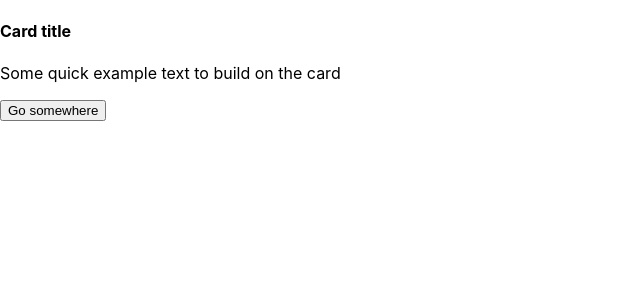
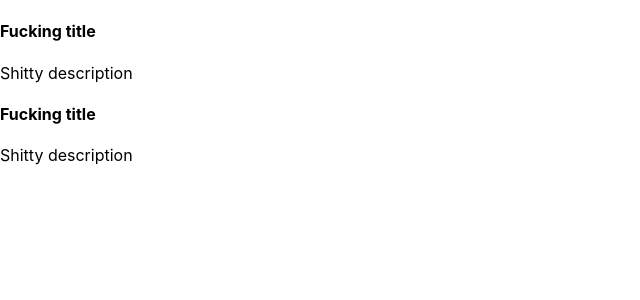
Before and after one commit to Nikrbb/ReactLearning, a React (Create React App) app in the folder react-app/: page / in a window 1280 px wide. Shown: the top 300 px of the page, without its empty margins (0-640 px from the left). Built offline with nearby package versions, Linux system fonts and the light colour scheme.

Commit message:
trying to pass props

```diff
--- a/react-app/src/App.js
+++ b/react-app/src/App.js
@@ -1,11 +1,13 @@
 import './App.css';
-import QuickExample from "./Components/Card";
+import Card from "./Components/Card";
+const title = 'Fucking title'
+const text = 'Shitty description'
 function App() {
-  // const array = ['https://ru.reactjs.org/docs/components-and-props.html', 'https://ru.reactjs.org/docs/rendering-elements.html']
   return (
       <>
-        <QuickExample />
-        {/*<QuickExample arr={array} />;*/}
+        <Card title={title} />
+        <Card text={text} />
+        <Card title={title} text={text}/>
       </>
   );
 }
--- a/react-app/src/Components/Card.jsx
+++ b/react-app/src/Components/Card.jsx
@@ -1,33 +1,28 @@
-function QuickExample (prop) {
-    const { arr } = prop
-    function randomLink (links = arr) {
-        Array.isArray(links)
-        return Array.isArray(links) ?
-            links[Math.abs(Math.floor(Math.random() * links.length - 1))]
-            : links
+import React from "react";
+
+function TitleText (props) {
+    return !props ? null :
+                props.title ?
+                    <h4 className="card-title">{props.title}</h4> :
+                    <p className="card-text">{props.text}</p>
+}
+TitleText()
+class Card extends React.Component {
+
+    render() {
+        const { title, text } = this.props;
+        return  <>
+                    <div className="card">
+                        <div className="card-body">
+                            <TitleText title={title}/>
+                            <TitleText text={text} />
+                        </div>
+                    </div>
+                </>
     }
-    const goTo = () => { window.open(randomLink()) }
-
-    console.log(randomLink()) // Интересно - почему консоль вызывается 2 раза?!
-    return <div className="card">
-        <div className="card-body">
-            <h4 className="card-title">Card title</h4>
-            <p className="card-text">Some quick example text to build on the card</p>
-            <button onClick={goTo} type="button" className="btn btn-primary">Go somewhere</button>
-        </div>
-    </div>
 }
-QuickExample.defaultProps = {
-    arr: [
-        'https://www.ixbt.com/live/games/nox-nestareyuschaya-klassika.html',
-        'https://diablo2.blizzard.com/',
-        'https://ru.dotabuff.com/players/70388657',
-        'https://auto.ria.com/uk/auto_audi_a4_32490450.html',
-        'https://gdb.rferl.org/08610000-0a00-0242-845e-08d9fbb2f7e9_w1200_r1.jpg',
-        'https://i.pinimg.com/originals/cc/aa/30/ccaa3008f98375c26a221c85db285909.jpg',
-        'https://cs14.pikabu.ru/post_img/big/2021/12/23/8/1640261851119813940.jpg',
-        'https://www.youtube.com/watch?v=QGnyN1rtu9Y'
-    ],
+Card.defaultProps = {
+    title: null,
+    text: null
 };
-
-export default QuickExample;
+export default Card
```
Also changed, not shown: 2 other files (tests, documents, lock files or other folders).
